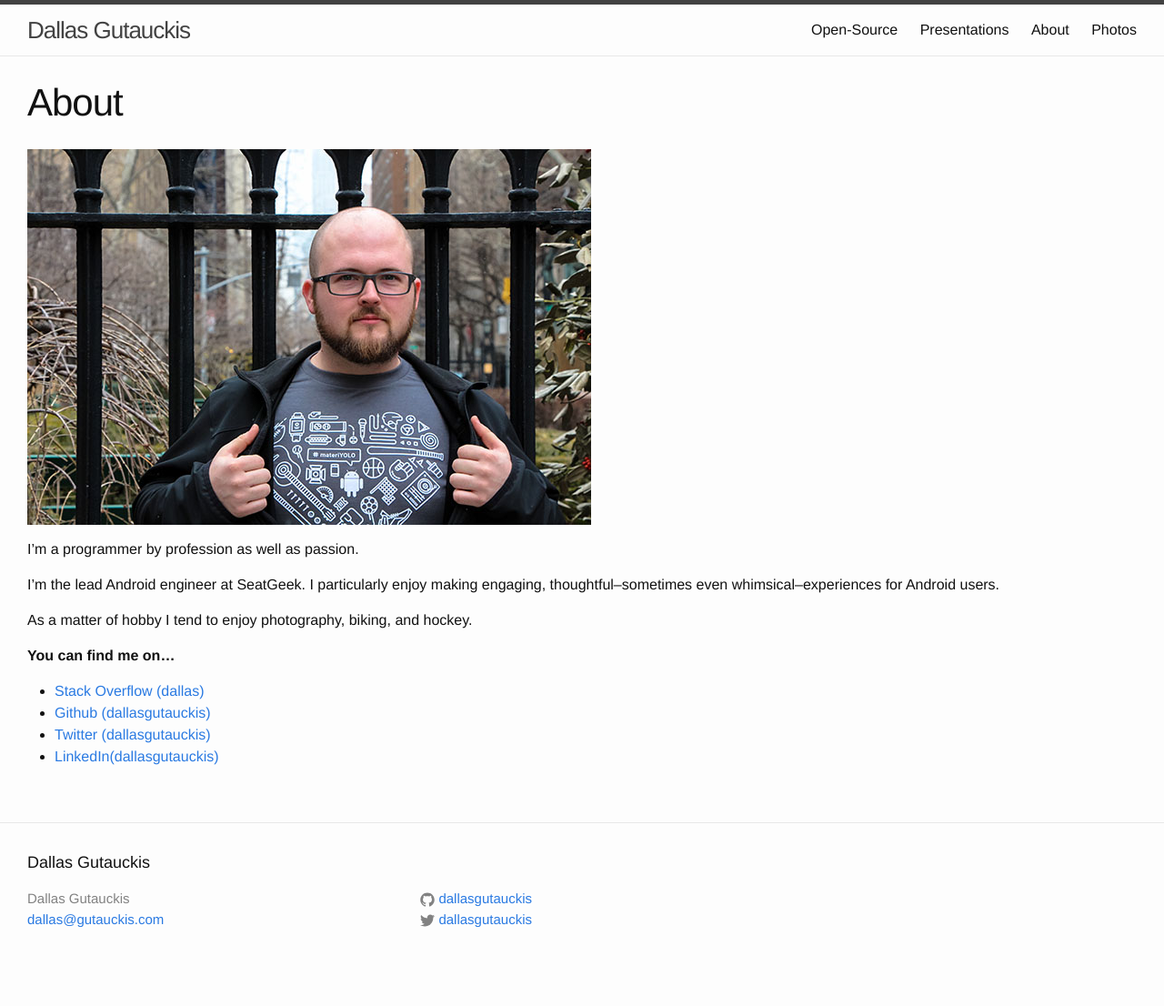
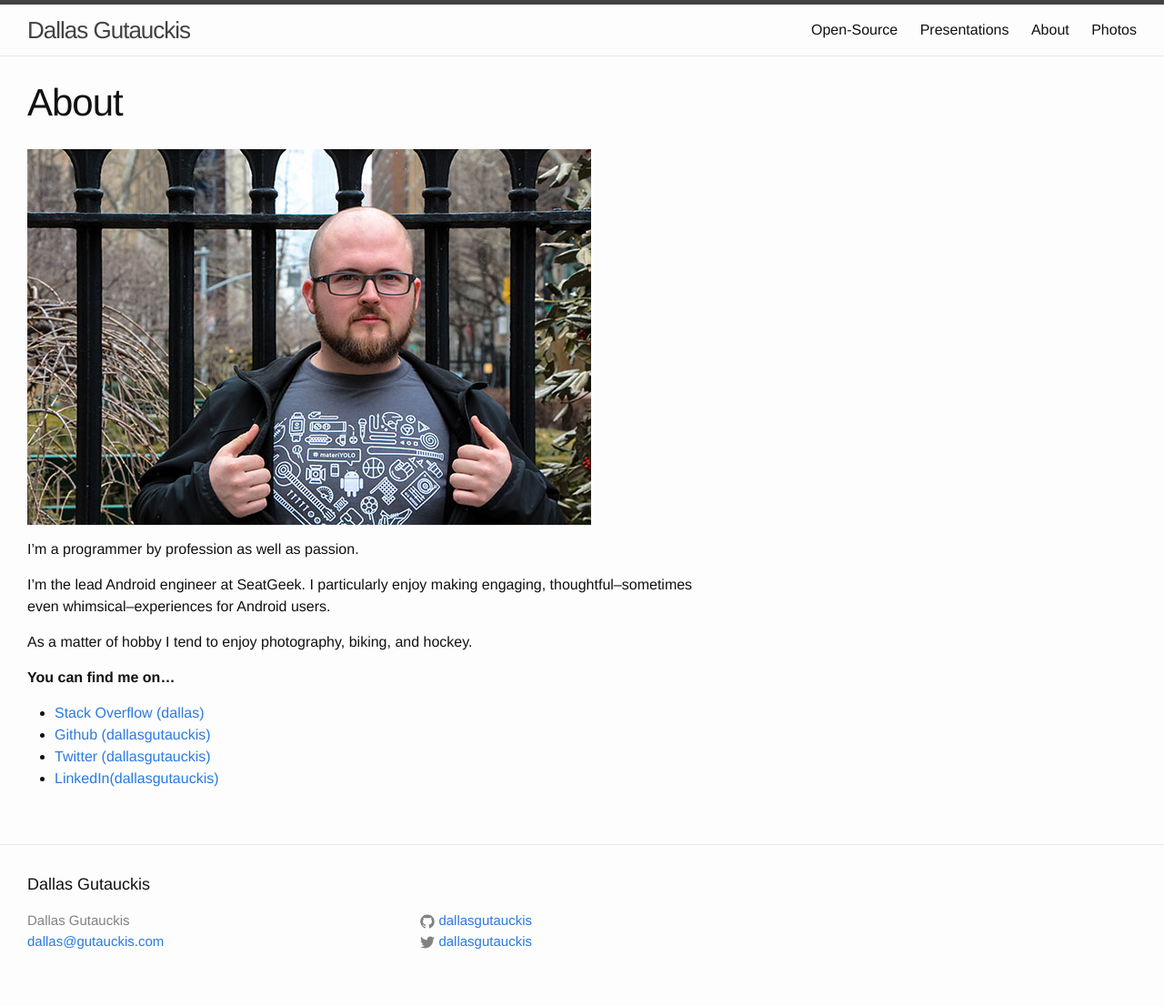
Before and after one commit to dallasgutauckis/dallasgutauckis.github.io, a Jekyll site: the page built from about/index.markdown, in a window 1280 px wide. Shown: the whole page at 91% size. Built offline with Jekyll 4.4.1, drawn with Linux system fonts in a browser that asks for light colours; Markdown is read by kramdown in place of the engine named in the settings; before the commit the page ends 1082 px from its top, so only the background shows below that.

Commit message:
Adding content width max

```diff
--- a/_sass/_layout.scss
+++ b/_sass/_layout.scss
@@ -163,6 +163,7 @@
  */
 .page-content {
     padding: $spacing-unit 0;
+    max-width: $content-width;
 }
 
 .page-heading {
```
